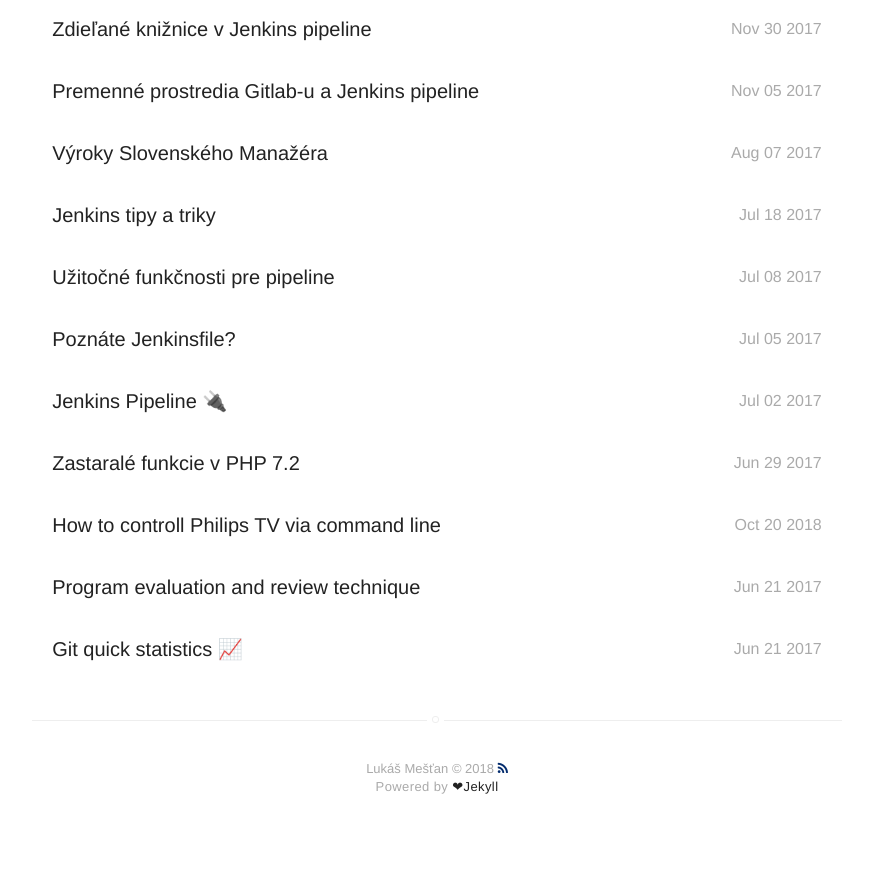
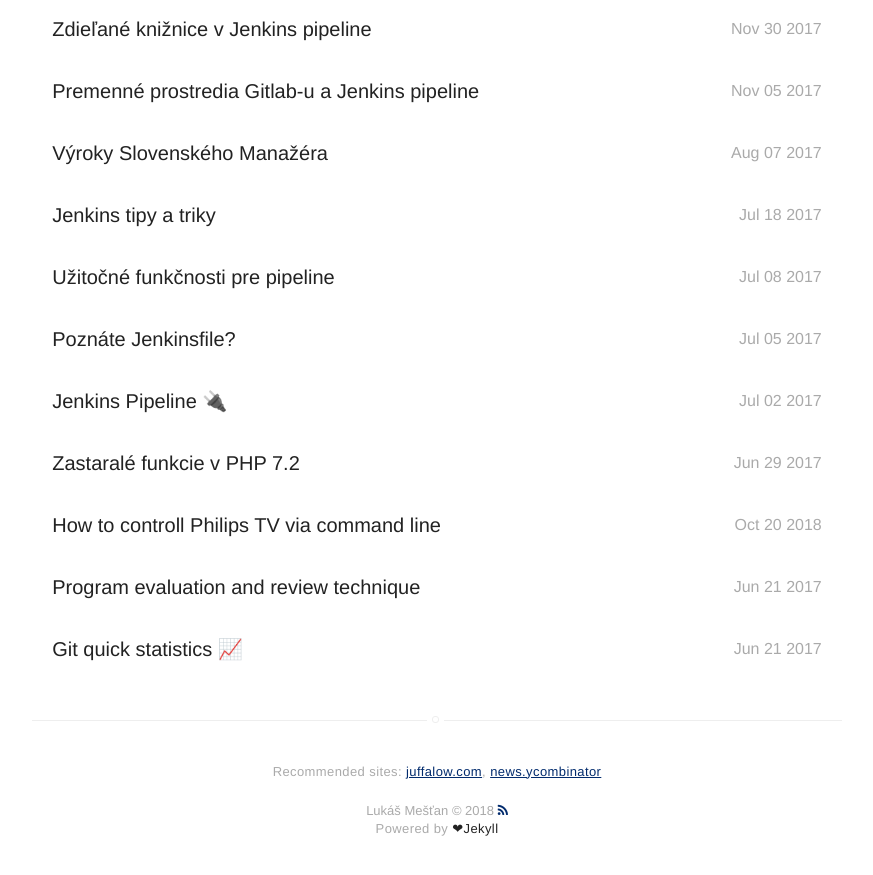
Before and after one commit to arzzen/lukasmestan.com, a Jekyll site: the page built from index.html, in a window 1280 px wide and 900 px high, scrolled down 1056 px. Shown: the top 875 px of the window, without its empty margins (203-1076 px from the left). Built offline with Jekyll 4.4.1, drawn with Linux system fonts in a browser that asks for light colours; nearby versions of some CDN libraries; emoji names are drawn with the system emoji font.

Commit message:
update footer

```diff
--- a/_includes/footer.html
+++ b/_includes/footer.html
@@ -1,10 +1,17 @@
 <footer class="footer-main">
+
+    <p class="extra">
+        Recommended sites:
+        <a href="https://juffalow.com/">juffalow.com</a>,
+        <a href="https://news.ycombinator.com/news">news.ycombinator</a>
+    </p>
+
     {{ site.name }} © {{ site.time | date: '%Y' }}
     <a class="link" href="{{ site.url }}/feed.xml" target="_blank">
         <i class="fa fa-feed" aria-hidden="true"></i>
     </a>
-
     <p class="extra">
         Powered by <a class="link" href="https://jekyllrb.com/" target="_blank">❤Jekyll</a>
     </p>
+
 </footer>
```
